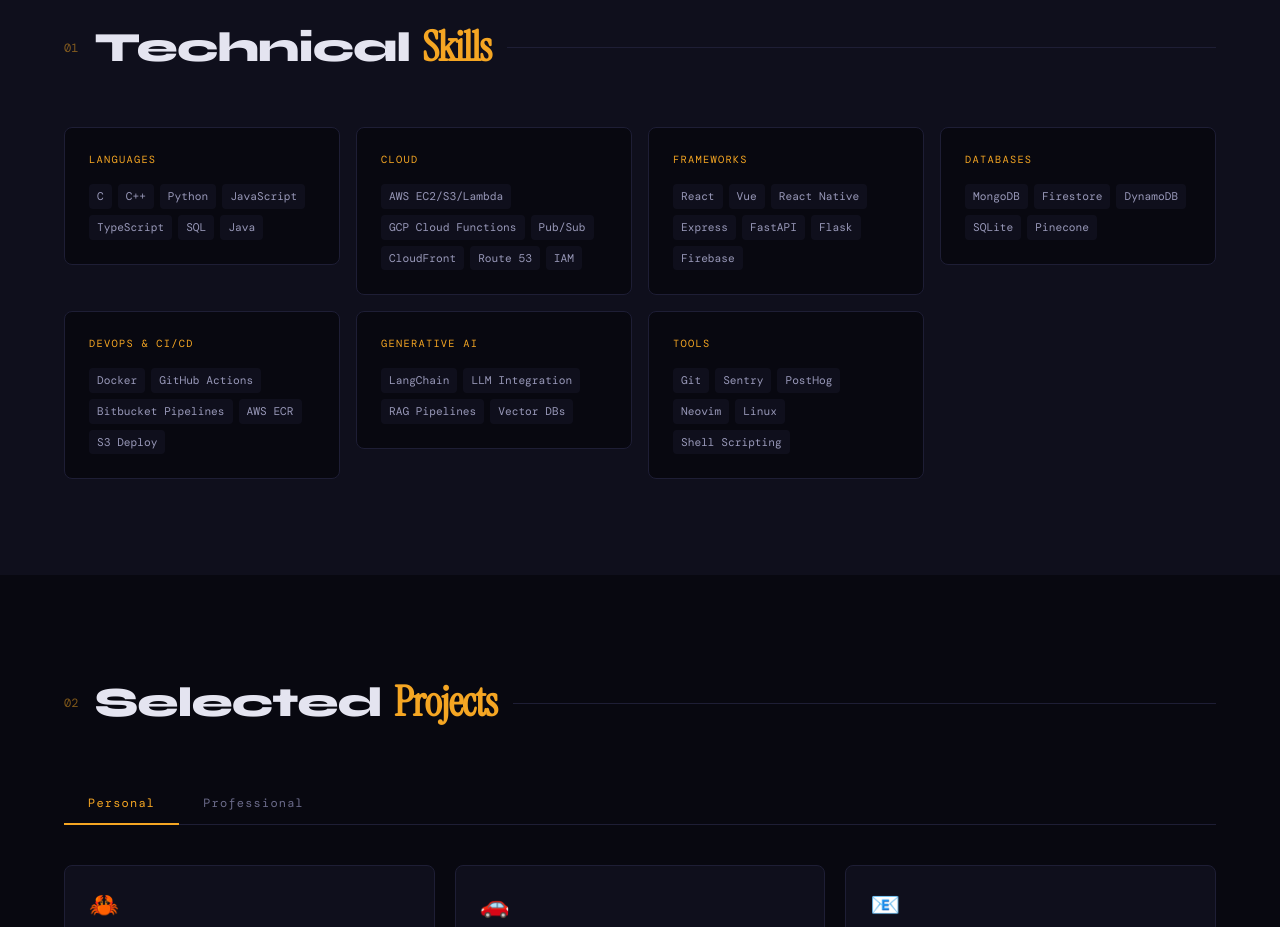
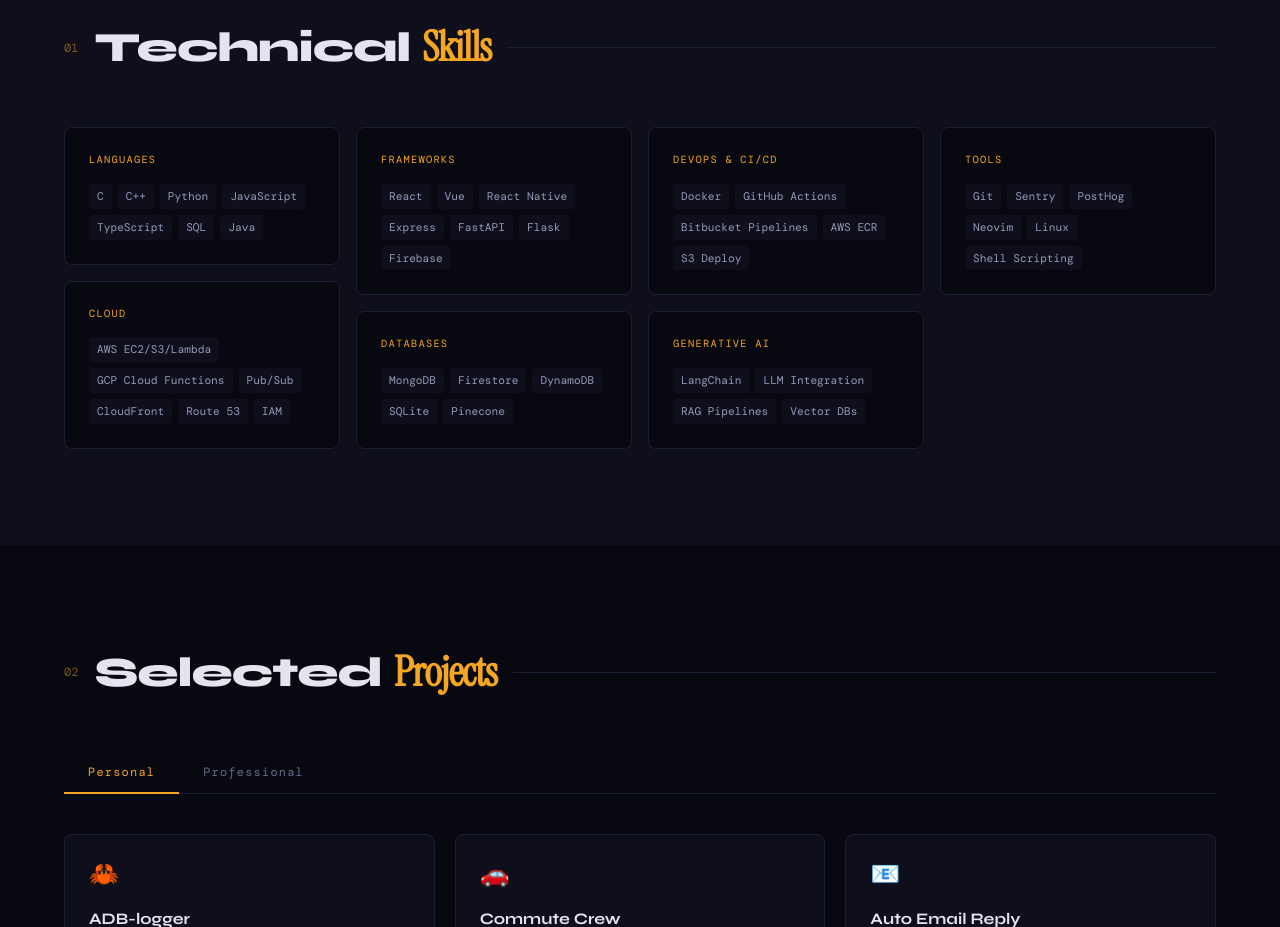
Before and after one commit to shawnmarkus/portfolio, a React (Vite) app: page / in a window 1280 px wide. Shown: the part 880-1807 px from the top of the page. Built offline with nearby package versions, Linux system fonts and the light colour scheme; no server answers; a web font is replaced by a local one.

Commit message:
minor fixes

```diff
--- a/src/components/Navbar.tsx
+++ b/src/components/Navbar.tsx
@@ -53,7 +53,7 @@
           <a
             href={resumeUrl || "#"}
             download={resumeUrl || undefined}
-            className="font-mono text-xs text-amber border border-amber px-4 py-2 rounded hover:bg-amber hover:text-bg transition-all"
+            className="hidden md:block font-mono text-xs text-amber border border-amber px-4 py-2 rounded hover:bg-amber hover:text-bg transition-all"
           >
             ↓ Resume
           </a>
--- a/src/components/Skills.tsx
+++ b/src/components/Skills.tsx
@@ -12,7 +12,7 @@
   return (
     <div
       ref={ref}
-      className={`fade-up ${visible ? "visible" : ""} group`}
+      className={`fade-up ${visible ? "visible" : ""} group break-inside-avoid mb-4`}
       style={{ animationDelay: delay }}
     >
       <div className="p-6 border border-border bg-bg rounded-lg transition-all duration-300 group-hover:border-amber group-hover:-translate-y-1">
@@ -48,7 +48,8 @@
       <div ref={ref} className={`fade-up ${visible ? "visible" : ""}`}>
         <SectionHeader num="01" title="Technical" accent="Skills" />
       </div>
-      <div className="grid grid-cols-1 sm:grid-cols-2 lg:grid-cols-3 xl:grid-cols-4 gap-4">
+      {/* <div className="grid grid-cols-1 sm:grid-cols-2 lg:grid-cols-3 xl:grid-cols-4 gap-4"> */}
+      <div className="columns-1 sm:columns-2 lg:columns-3 xl:columns-4 gap-4">
         {skills.map((s, i) => (
           <SkillCard key={s.label} {...s} delay={`${i * 0.07}s`} />
         ))}
```
